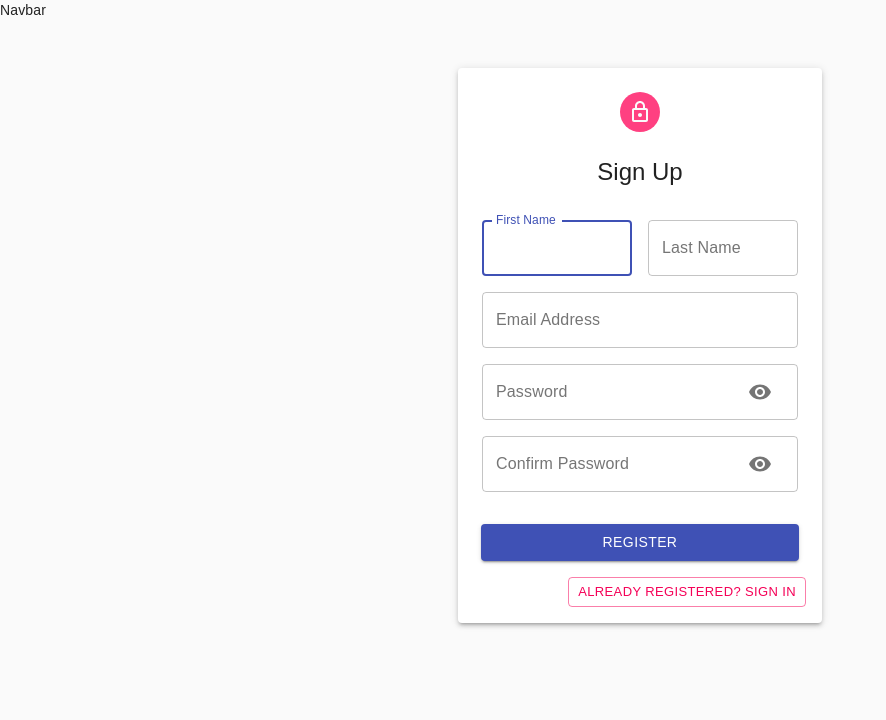
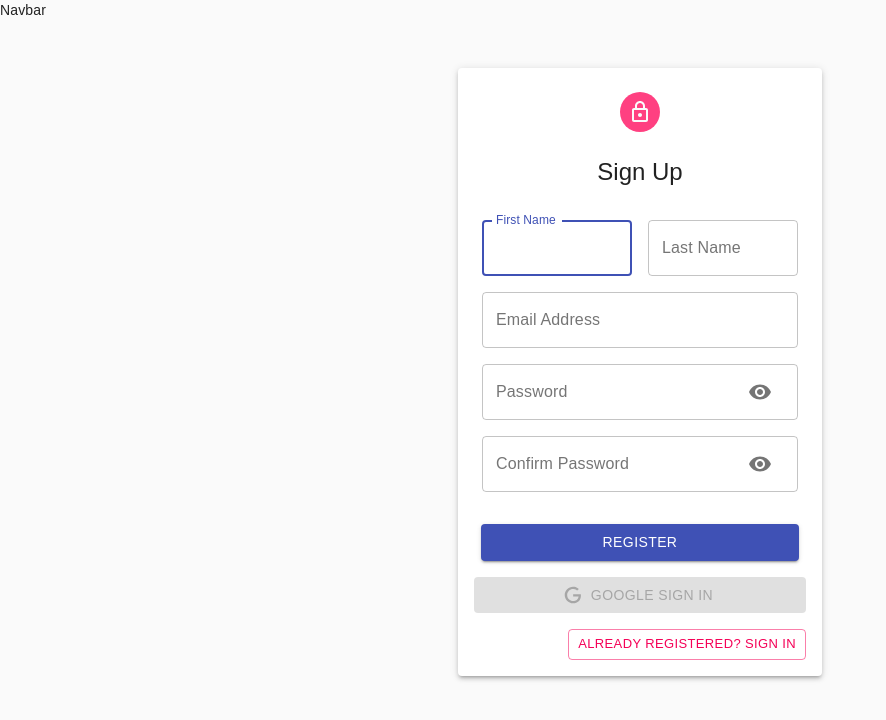
Before and after one commit to michaWorku/memories-client, a React (Create React App) app: page /auth in a window 1280 px wide. Shown: the top 720 px of the page, without its empty margins (0-886 px from the left). Built offline with nearby package versions, Linux system fonts and the light colour scheme.

Commit message:
A Google oAUth Sign-in / Log-in Component for React

```diff
--- a/package.json
+++ b/package.json
@@ -29,6 +29,7 @@
     "react": "^17.0.2",
     "react-dom": "^17.0.2",
     "react-file-base64": "^1.0.3",
+    "react-google-login": "^5.2.2",
     "react-redux": "^7.2.6",
     "react-router-dom": "^6.2.2",
     "react-scripts": "5.0.0",
--- a/src/features/auth/authSlice.ts
+++ b/src/features/auth/authSlice.ts
@@ -76,6 +76,10 @@
     reducers: {
         setUser: (state) =>
         (state = JSON.parse(localStorage.getItem('profile') as string)),
+        googleLogin : (state,  { payload }: PayloadAction<Profile>) =>{
+          localStorage.setItem('profile', JSON.stringify(payload));
+          (state = { ...payload, error: false, errorMsg: '' })
+        },
         logoutUser: (state) => (state = initialState),
         clearAuthError: (state) =>
         (state = { ...state, error: false, errorMsg: '' }),
@@ -105,6 +109,7 @@
 
 export const {
   setUser: setUserActionCreator,
+  googleLogin,
   incrementMemoriesNumber: incrementMemoriesNumberActionCreator,
   decrementMemoriesNumber: decrementMemoriesNumberActionCreator,
   logoutUser: logoutUserActionCreator,
--- a/src/pages/Auth/Auth.tsx
+++ b/src/pages/Auth/Auth.tsx
@@ -12,13 +12,15 @@
   register,
   login,
   clearAuthErrorActionCreator,
+  googleLogin,
 } from "../../features/auth/authSlice";
 
-import { AuthFormData, FormModeState, ProfileState } from "../../type";
+import { AuthFormData, FormModeState, Profile, ProfileState } from "../../type";
 import useForm from "../../hooks/useForm";
 
 import { Spinner } from "../../components";
 import { Input } from "../../components/controls";
+import Icon from "./icon";
 
 import {
   Avatar,
@@ -40,6 +42,7 @@
 import useStyles from "./styles";
 import { useAppDispatch, useAppSelector } from "../../app/hooks";
 import { toggleSignInActionCreator, toggleSignUpActionCreator } from "../../features/auth/signupMode";
+import GoogleLogin from "react-google-login";
 
 const initialFormData: AuthFormData = {
   firstName: "",
@@ -160,6 +163,28 @@
       emailRef.current?.children[1]?.children[0].focus();
     }
   }, [isSignUp]);
+
+  // @ts-ignore
+  const googleSuccess = async (res) => {
+    const result = res?.profileObj;
+    const token = res?.tokenId;
+    const profile = {
+      token,
+      user: result
+    } as Profile
+    try {
+      //dispatch({ type: AUTH, data: { result, token } });
+      dispatch(googleLogin(profile))
+
+      navigate("/");
+    } catch (error) {
+      console.log(error);
+    }
+  };
+
+  const googleError = () =>
+    console.log("Google Sign In was unsuccessful. Try again later");
+
 
   const handleAuthModalClose = () => {
     dispatch(clearAuthErrorActionCreator());
@@ -288,6 +313,25 @@
                     >
                       {isSignUp ? "Register" : "Log In"}
                     </Button>
+                    <GoogleLogin
+                      clientId="564033717568-bu2nr1l9h31bhk9bff4pqbenvvoju3oq.apps.googleusercontent.com"
+                      render={(renderProps) => (
+                        <Button
+                          className={classes.googleButton}
+                          color="primary"
+                          fullWidth
+                          onClick={renderProps.onClick}
+                          disabled={renderProps.disabled}
+                          startIcon={<Icon />}
+                          variant="contained"
+                        >
+                          Google Sign In
+                        </Button>
+                      )}
+                      onSuccess={googleSuccess}
+                      onFailure={googleError}
+                      cookiePolicy="single_host_origin"
+                    />
                     <Grid container justifyContent="flex-end">
                       <Grid item>
                         <Button
--- /dev/null
+++ b/src/pages/Auth/icon.js
@@ -0,0 +1,12 @@
+import React from 'react';
+
+const icon = () => (
+  <svg style={{ width: '20px', height: '20px' }} viewBox="0 0 24 24">
+    <path
+      fill="currentColor"
+      d="M21.35,11.1H12.18V13.83H18.69C18.36,17.64 15.19,19.27 12.19,19.27C8.36,19.27 5,16.25 5,12C5,7.9 8.2,4.73 12.2,4.73C15.29,4.73 17.1,6.7 17.1,6.7L19,4.72C19,4.72 16.56,2 12.1,2C6.42,2 2.03,6.8 2.03,12C2.03,17.05 6.16,22 12.25,22C17.6,22 21.5,18.33 21.5,12.91C21.5,11.76 21.35,11.1 21.35,11.1V11.1Z"
+    />
+  </svg>
+);
+
+export default icon;
--- a/src/pages/Auth/styles.ts
+++ b/src/pages/Auth/styles.ts
@@ -20,6 +20,9 @@
     margin: theme.spacing(3, 0, 2),
     width: '96%',
   },
+  googleButton: {
+    marginBottom: theme.spacing(2),
+  },
 }))
 
 export default useStyles
```
Also changed, not shown: 2 other files (tests, documents, lock files or other folders).
